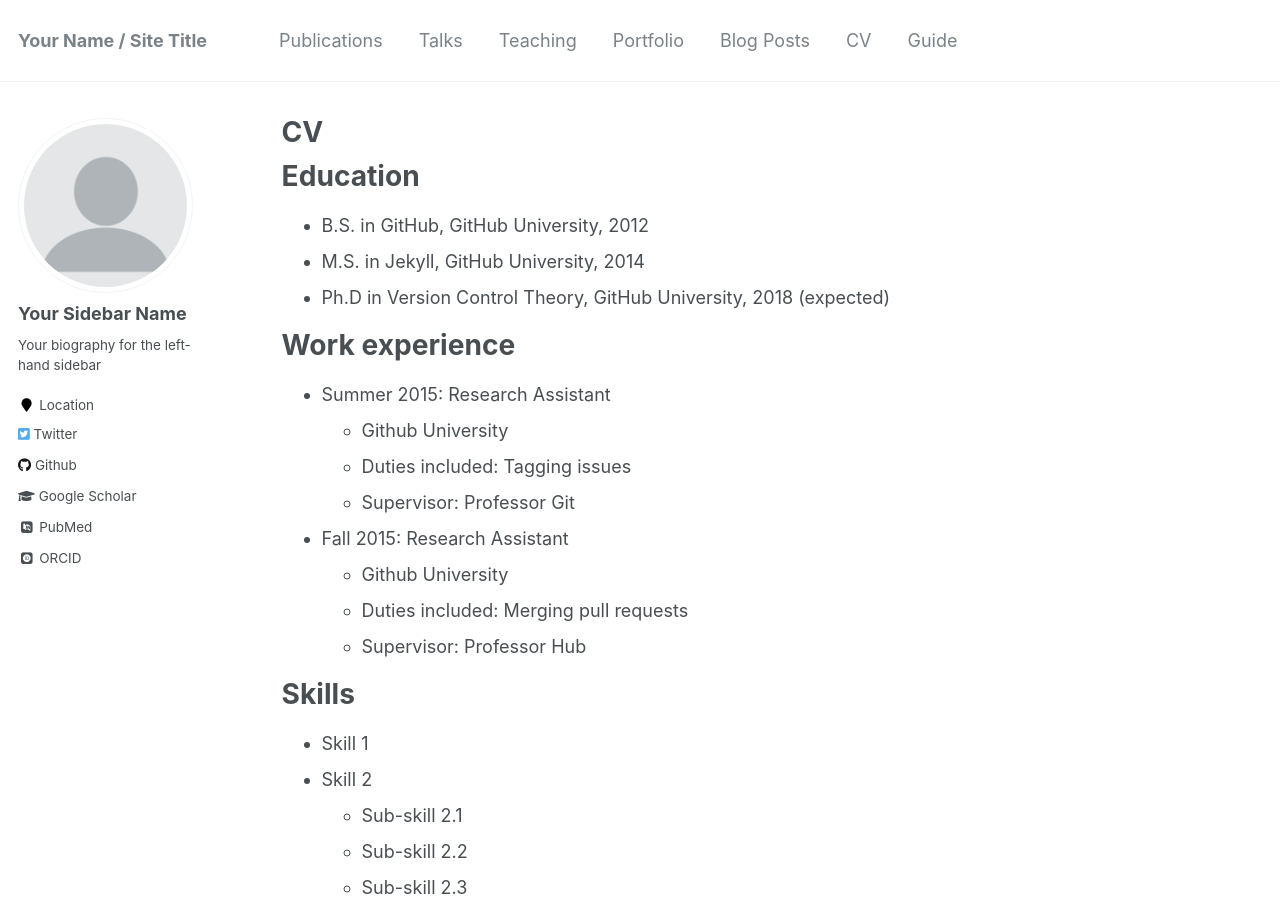
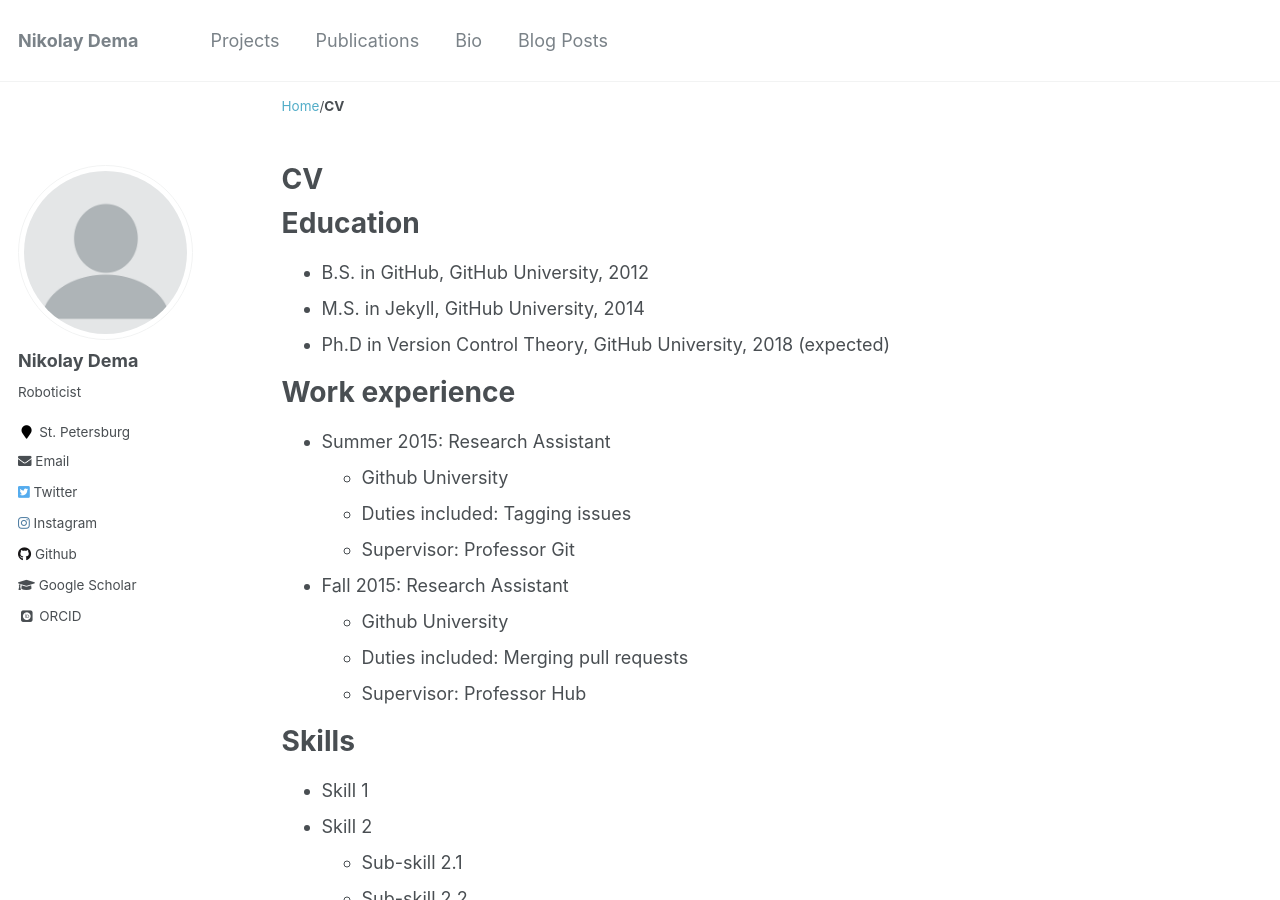
Before and after one commit to NickoDema/NickoDema.github.io, a Jekyll site: the page built from _pages/cv.md, in a window 1280 px wide and 900 px high. Built offline with Jekyll 4.4.1, drawn with Linux system fonts in a browser that asks for light colours; some web fonts are replaced; some of the changed text lies outside the part shown.

Commit message:
hugo try to change

```diff
--- a/_config.yml
+++ b/_config.yml
@@ -7,15 +7,15 @@
 
 # Site Settings
 locale                   : "en-US"
-title                    : "Your Name / Site Title"
+title                    : "Nikolay Dema"
 title_separator          : "-"
-name                     : &name "Your Name"
+name                     : &name "Nikolay Dema"
 description              : &description "personal description"
-url                      : https://academicpages.github.io # the base hostname & protocol for your site e.g. "https://mmistakes.github.io"
+url                      : https://nikolaydema.github.io
 baseurl                  : "" # the subpath of your site, e.g. "/blog"
-repository               : "academicpages/academicpages.github.io"
+repository               : "nikolaydema.github.io"
 teaser                   :  # filename of teaser fallback teaser image placed in /images/, .e.g. "500x300.png"
-breadcrumbs              : false # true, false (default)
+breadcrumbs              : true # true, false (default)
 words_per_minute         : 160
 future                   : true
 read_more                : "disabled" # if enabled, adds "Read more" links to excerpts
@@ -80,14 +80,14 @@
 
 # Site Author
 author:
-  name             : "Your Sidebar Name"
+  name             : "Nikolay Dema"
   avatar           : "profile.png"
-  bio              : "Your biography for the left-hand sidebar"
-  location         : "Location"
+  bio              : "Roboticist"
+  location         : "St. Petersburg"
   employer         :
-  pubmed           : "https://www.ncbi.nlm.nih.gov/pubmed/?term=john+snow"
-  googlescholar    : "http://yourfullgooglescholarurl.com"
-  email            :
+  pubmed           :
+  googlescholar    : "https://scholar.google.ru/citations?user=XoJma_sAAAAJ"
+  email            : "ndema2301@gmail.com"
   researchgate     :  # example: "https://www.researchgate.net/profile/yourprofile"
   uri              :
   bitbucket        :
@@ -96,10 +96,10 @@
   flickr           :
   facebook         :
   foursquare       :
-  github           : "academicpages"
+  github           : "nikolaydema"
   google_plus      :
   keybase          :
-  instagram        :
+  instagram        : "nicko_dema"
   impactstory      : #"https://profiles.impactstory.org/u/xxxx-xxxx-xxxx-xxxx"
   lastfm           :
   linkedin         :
--- a/_data/navigation.yml
+++ b/_data/navigation.yml
@@ -1,22 +1,13 @@
 # main links links
 main:
+  - title: "Projects"
+    url: /portfolio/
+
   - title: "Publications"
     url: /publications/
 
-  - title: "Talks"
-    url: /talks/
-
-  - title: "Teaching"
-    url: /teaching/
-
-  - title: "Portfolio"
-    url: /portfolio/
+  - title: "Bio"
+    url: /cv/
 
   - title: "Blog Posts"
     url: /year-archive/
-
-  - title: "CV"
-    url: /cv/
-
-  - title: "Guide"
-    url: /markdown/
```
Also changed, not shown: _pages/cv.md (line endings or trailing spaces).
